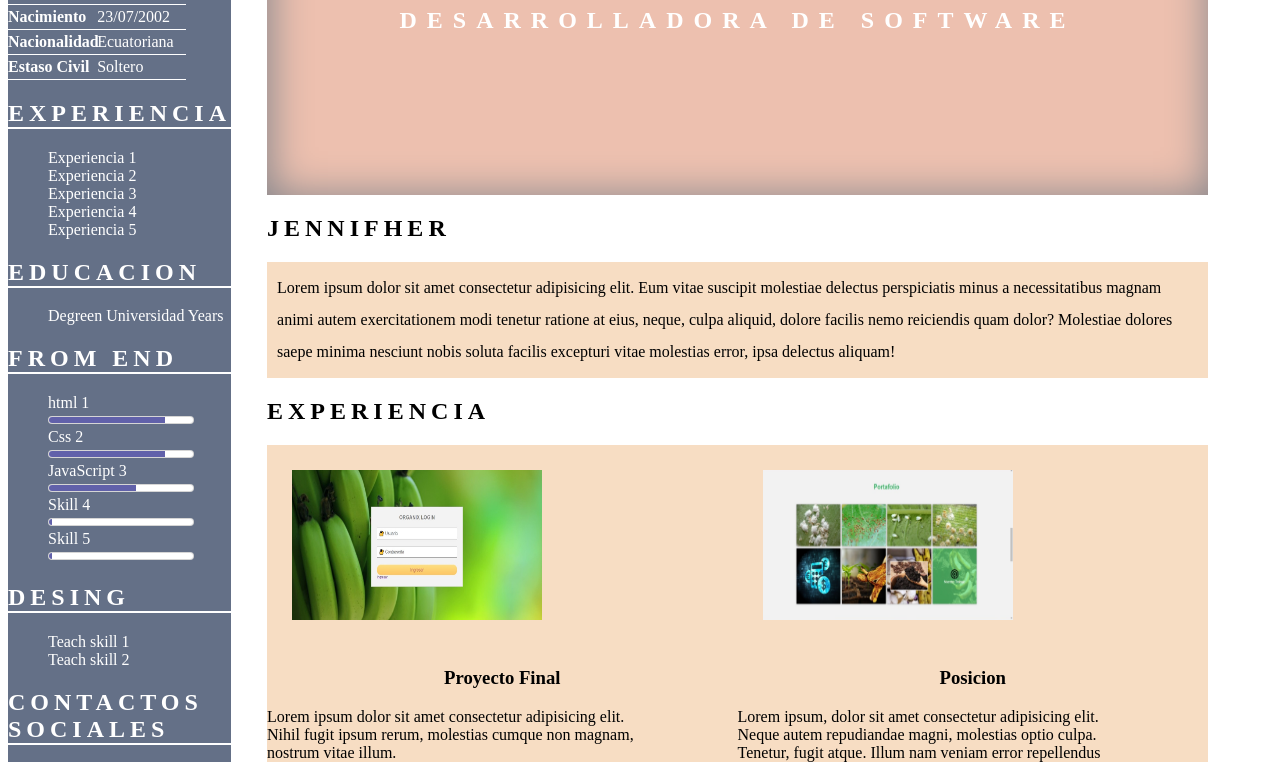
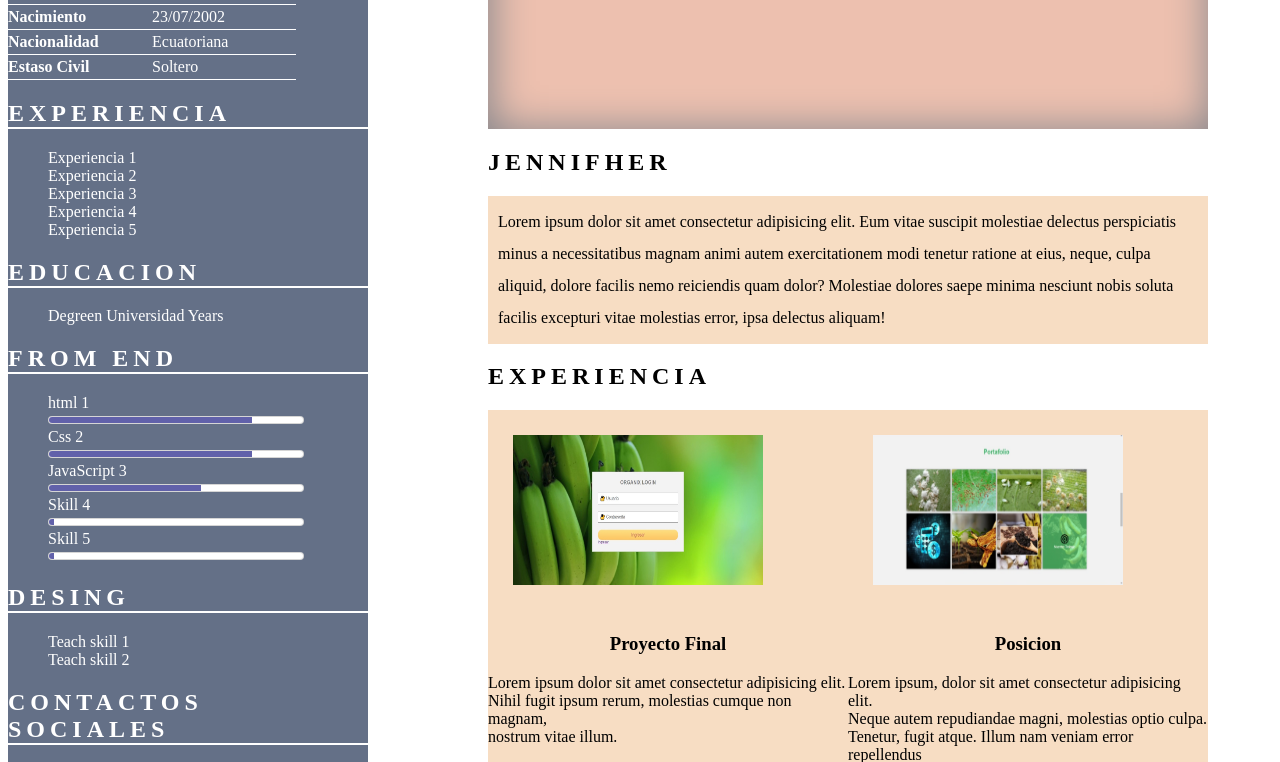
Before and after one commit to jennifher23/reto3, a plain HTML site: page index.html in a window 1280 px wide. Shown: the part 211-973 px from the top of the page. Drawn offline with Linux system fonts and the light colour scheme.

Commit message:
Index Base

```diff
--- a/estilos.css
+++ b/estilos.css
@@ -2,6 +2,7 @@
 .main-container{
     display: flex;
     width: 1200px;
+    justify-content: space-between;
 }
 
 /*GRENERAL*/
@@ -22,8 +23,7 @@ article ul{
 /* ASIDE*/
 aside{
     background-color: #647087;
-    width: 30%;
-    margin-right: 3%;
+    flex-basis: 30%;
 }
 aside *{
     color: #fff;
@@ -40,6 +40,9 @@ aside section h2:first-child{
 }
 
 /*MAIN*/
+main{
+    flex-basis: 60%;
+}
 main section h2 {
     letter-spacing: 5px;
 }
```
